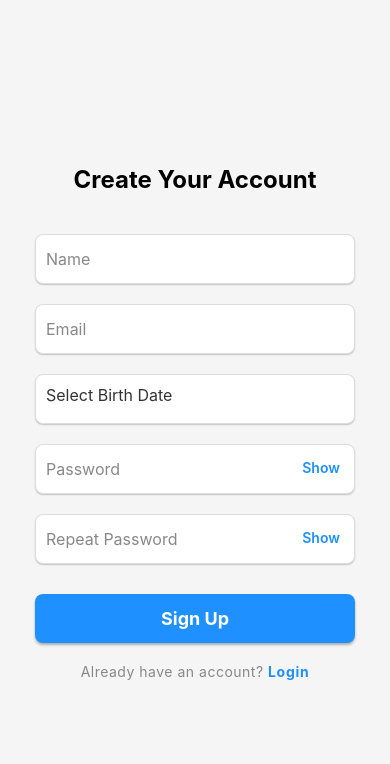
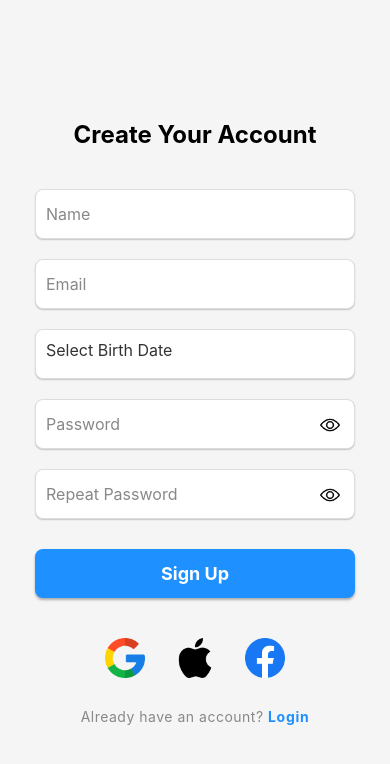
Before and after one commit to muraddevs/RestaurantReservation, a React Native app: screen /SignUp in a window 390 px wide. Shown: the top 764 px of the page. Built offline with nearby package versions, Linux system fonts and the light colour scheme.

Commit message:
signup options added

```diff
--- a/components/Login.jsx
+++ b/components/Login.jsx
@@ -60,13 +60,6 @@ export default function Login({ navigation }) {
                 <Text style={styles.buttonText}>Login</Text>
             </TouchableOpacity>
 
-            {/* Navigate to SignUp Page */}
-            <TouchableOpacity onPress={() => navigation.navigate('SignUp')}>
-                <Text style={styles.signupText}>
-                    Don't have an account? <Text style={styles.signupHighlight}>Sign up!</Text>
-                </Text>
-            </TouchableOpacity>
-
             {/* Social Login Icons */}
             <View style={styles.iconContainer}>
                 <TouchableOpacity>
@@ -79,6 +72,13 @@ export default function Login({ navigation }) {
                     <Image style={styles.iconStyle} source={Facebook} />
                 </TouchableOpacity>
             </View>
+
+            {/* Navigate to SignUp Page */}
+            <TouchableOpacity onPress={() => navigation.navigate('SignUp')}>
+                <Text style={styles.signupText}>
+                    Don't have an account? <Text style={styles.signupHighlight}>Sign up!</Text>
+                </Text>
+            </TouchableOpacity>
 
             <StatusBar style="auto" />
         </View>
@@ -169,7 +169,8 @@ const styles = StyleSheet.create({
     },
     iconContainer: {
         flexDirection: 'row',
-        marginTop: 30,
+        marginTop: 40,
+        marginBottom: 10,
         justifyContent: 'space-around',
         width: '60%',
     },
--- a/components/SignUp.jsx
+++ b/components/SignUp.jsx
@@ -1,8 +1,13 @@
 // components/SignUp.js
 import { StatusBar } from 'expo-status-bar';
-import { Text, View, TouchableOpacity, StyleSheet, TextInput } from 'react-native';
+import {Text, View, TouchableOpacity, StyleSheet, TextInput, Image} from 'react-native';
 import React, { useState } from 'react';
 import DateTimePicker from '@react-native-community/datetimepicker';
+import Google from "../icons/google.png";
+import Apple from "../icons/apple-logo.png";
+import Facebook from "../icons/facebook.png";
+import ShowIcon from "../icons/view.png";
+import HideIcon from "../icons/hide.png";
 
 export default function SignUp({ navigation }) {  // Add navigation prop
     const [showPassword, setShowPassword] = useState(false);
@@ -70,9 +75,10 @@ export default function SignUp({ navigation }) {  // Add navigation prop
                     onPress={() => setShowPassword(!showPassword)}
                     style={styles.toggleButton}
                 >
-                    <Text style={styles.toggleText}>
-                        {showPassword ? "Hide" : "Show"}
-                    </Text>
+                    <Image
+                        source={showPassword ? HideIcon : ShowIcon}
+                        style={styles.iconToggle}
+                    />
                 </TouchableOpacity>
             </View>
 
@@ -88,9 +94,10 @@ export default function SignUp({ navigation }) {  // Add navigation prop
                     onPress={() => setShowRepeatPassword(!showRepeatPassword)}
                     style={styles.toggleButton}
                 >
-                    <Text style={styles.toggleText}>
-                        {showRepeatPassword ? "Hide" : "Show"}
-                    </Text>
+                    <Image
+                        source={showRepeatPassword ? HideIcon : ShowIcon}
+                        style={styles.iconToggle}
+                    />
                 </TouchableOpacity>
             </View>
 
@@ -98,6 +105,19 @@ export default function SignUp({ navigation }) {  // Add navigation prop
             <TouchableOpacity style={styles.signupButton} onPress={() => {}}>
                 <Text style={styles.buttonText}>Sign Up</Text>
             </TouchableOpacity>
+
+            {/* Social Login Buttons */}
+            <View style={styles.iconContainer}>
+                <TouchableOpacity>
+                    <Image style={styles.iconStyle} source={Google} />
+                </TouchableOpacity>
+                <TouchableOpacity>
+                    <Image style={styles.iconStyle} source={Apple} />
+                </TouchableOpacity>
+                <TouchableOpacity>
+                    <Image style={styles.iconStyle} source={Facebook} />
+                </TouchableOpacity>
+            </View>
 
             {/* Navigate to Login Page */}
             <TouchableOpacity onPress={() => navigation.navigate('Login')}>
@@ -143,7 +163,6 @@ const styles = StyleSheet.create({
         marginTop: 20,
         width: '100%',
         maxWidth: 320,
-        position: 'relative',
     },
     inputPassword: {
         flex: 1,
@@ -164,13 +183,10 @@ const styles = StyleSheet.create({
     },
     toggleButton: {
         position: 'absolute',
-        right: 15,
+        right: 10,
         top: 15,
-    },
-    toggleText: {
-        fontSize: 14,
-        color: '#1e90ff',
-        fontWeight: '600',
+        padding: 5,
+        marginTop: -4,
     },
     signupButton: {
         backgroundColor: '#1e90ff',
@@ -215,4 +231,21 @@ const styles = StyleSheet.create({
         fontSize: 16,
         color: '#333',
     },
+    iconContainer: {
+        flexDirection: 'row',
+        marginTop: 40,
+        justifyContent: 'space-around',
+        width: '60%',
+        marginBottom: 10,
+    },
+    iconStyle: {
+        height: 40,
+        width: 40,
+        resizeMode: 'contain',
+    },
+    iconToggle: {
+        height: 20,
+        width: 20,
+        resizeMode: 'contain',
+    },
 });
```
